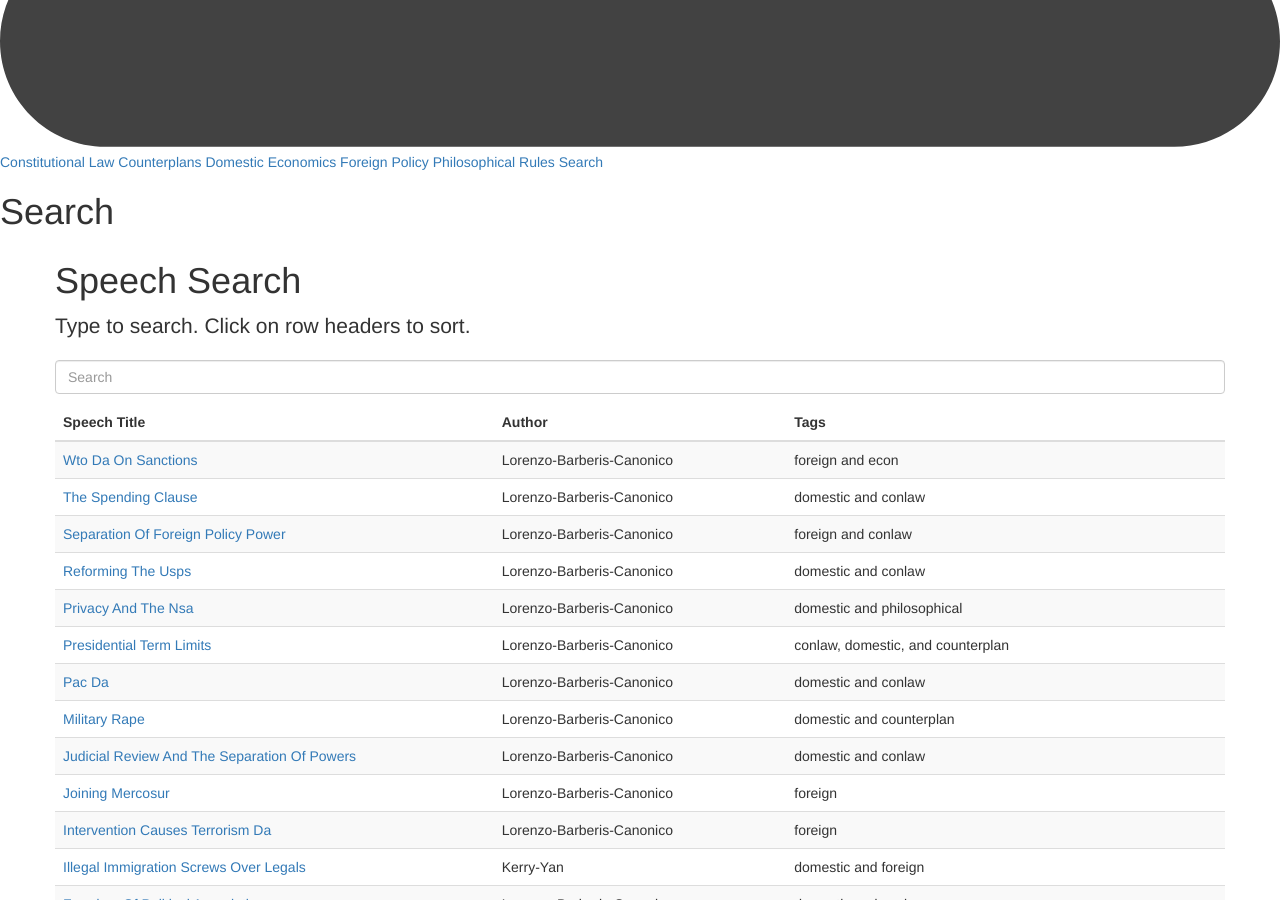
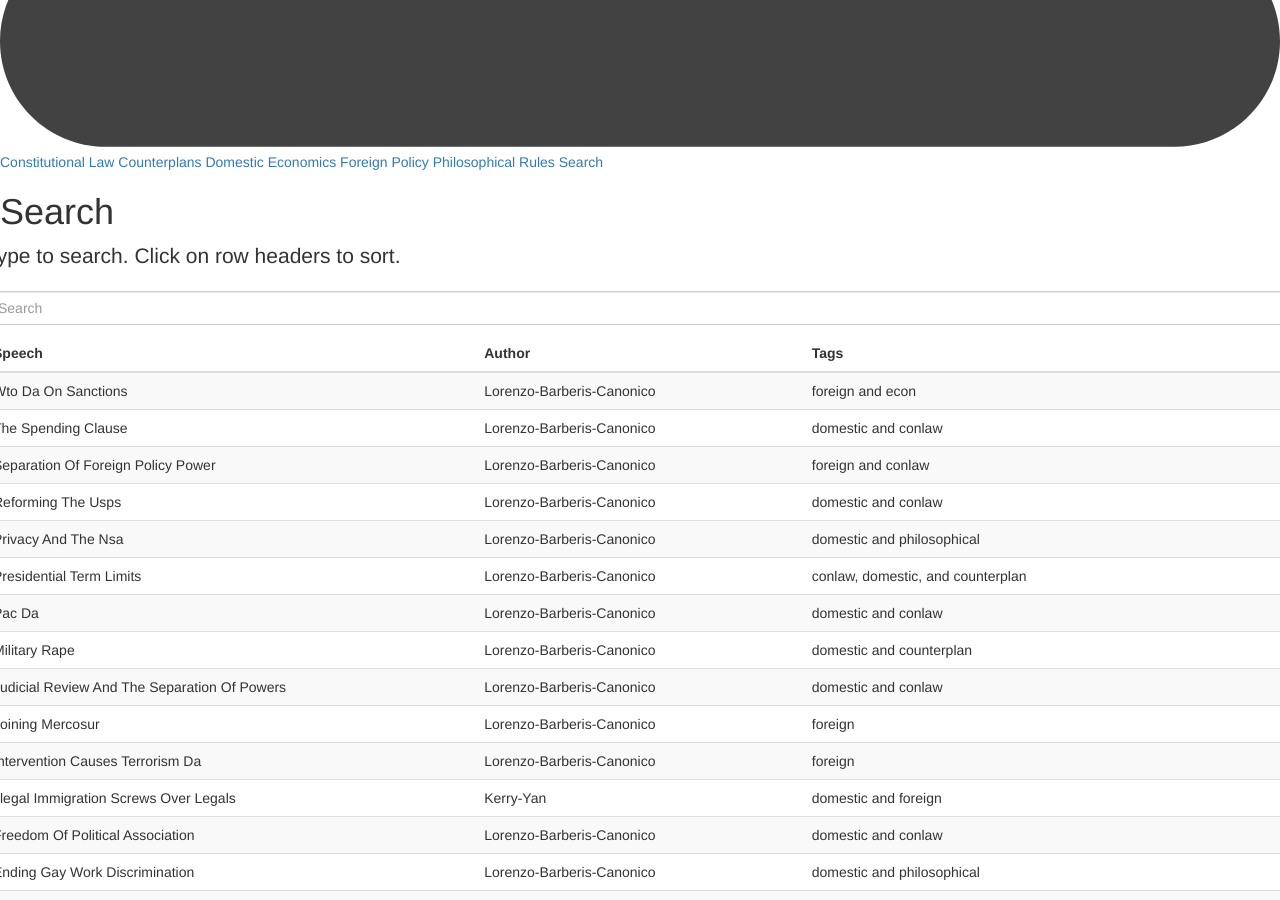
Before and after one commit to lbarberiscanoni/OpenSpeeches, a Jekyll site: the page built from search.html, in a window 1280 px wide and 900 px high, scrolled down 1040 px. Built offline with Jekyll 4.4.1, drawn with Linux system fonts in a browser that asks for light colours; nearby versions of some CDN libraries.

Commit message:
second attempt at the search

```diff
--- a/_includes/interactive-table.html
+++ /dev/null
@@ -1,48 +0,0 @@
-<script src="//ajax.googleapis.com/ajax/libs/jquery/1.10.2/jquery.min.js"></script>
-<script src="javascripts/list.js"></script>
-<!-- Latest compiled and minified CSS -->
-<link rel="stylesheet" href="//netdna.bootstrapcdn.com/bootstrap/3.0.0/css/bootstrap.min.css">
-<!-- Latest compiled and minified JavaScript -->
-<script src="//netdna.bootstrapcdn.com/bootstrap/3.0.0/js/bootstrap.min.js"></script>
-
-<div id="entry-list">
-
-<div class="row" style="margin-bottom:10px;">
-		<input type="text" class="search form-control" placeholder="Search" />
-</div>
-
-<div class="row">
-<table class="table table-striped">
-	<thead>
-		<tr>
-			<th style="width:30%;"><span class="sort" data-sort="title">Speech Title</span></th>
-			<th style="width:20%;"><span class="sort" data-sort="author">Author</span></th>
-			<th style="width:30%;"><span class="sort" data-sort="tags">Tags</span></th>
-		</tr>
-	</thead>
-	<tbody class="list">
-	{% for post in site.posts %}
-		<tr>
-            <td class="title">
-                <a href="{{ post.url | prepend: site.baseurl }}">{{ post.title }}</a>
-            </td>
-			<td class="author">{{ post.author }}</td>
-			<td class="tags">{{ post.tags | array_to_sentence_string }}</td>
-		</tr>
-	{% endfor %}
-	</tbody>
-</table>
-</div>
-
-</div>
-
-
-<script type="text/javascript">
-
-var options = {
-  valueNames: ['title', 'author', 'tags']
-};
-
-var entryList = new List('entry-list', options);
-
-</script>
--- /dev/null
+++ b/_includes/search_head.html
@@ -0,0 +1,11 @@
+<head>
+	<script src="//ajax.googleapis.com/ajax/libs/jquery/1.10.2/jquery.min.js"></script>
+
+	<script src="javascripts/list.js"></script>
+
+	<!-- Latest compiled and minified CSS -->
+	<link rel="stylesheet" href="//netdna.bootstrapcdn.com/bootstrap/3.0.0/css/bootstrap.min.css">
+
+	<!-- Latest compiled and minified JavaScript -->
+	<script src="//netdna.bootstrapcdn.com/bootstrap/3.0.0/js/bootstrap.min.js"></script>
+</head>
--- a/search.html
+++ b/search.html
@@ -3,18 +3,48 @@
 title: Search
 permalink: /search/
 ---
+{% include search_head.html %}
 
-<div class="container">
+<div class="starter-template row">
+<p class="lead">Type to search. Click on row headers to sort.</p>
+</div>
 
-  <div class="starter-template row">
-    <h1>Speech Search</h1>
-    <p class="lead">
-        Type to search. Click on row headers to sort.
-    </p>
-  </div>
+<div id="entry-list">
 
-{% include interactive-table.html %}
+	<div class="row" style="margin-bottom:10px;">
+			<input type="text" class="search form-control" placeholder="Search" />
+	</div>
 
-</div><!-- /.container -->
+	<div class="row">
+		<table class="table table-striped">
+			<thead>
+				<tr>
+					<th style="width:30%;"><span class="sort" data-sort="name">Speech</span></th>
+					<th style="width:20%;"><span class="sort" data-sort="category">Author</span></th>
+					<th style="width:30%;"><span class="sort" data-sort="tags">Tags</span></th>
+				</tr>
+			</thead>
+			<tbody class="list">
+			{% for post in site.posts %}
+				<tr>
+					<td class="name">{{ post.title }}</td>
+					<td class="category">{{ post.author }}</td>
+					<td class="tags">{{ post.tags | array_to_sentence_string }}</td>
+				</tr>
+			{% endfor %}
+			</tbody>
+		</table>
+	</div>
 
 </div>
+
+
+<script type="text/javascript">
+
+var options = {
+  valueNames: ['name', 'category', 'tags']
+};
+
+var entryList = new List('entry-list', options);
+
+</script>
```
